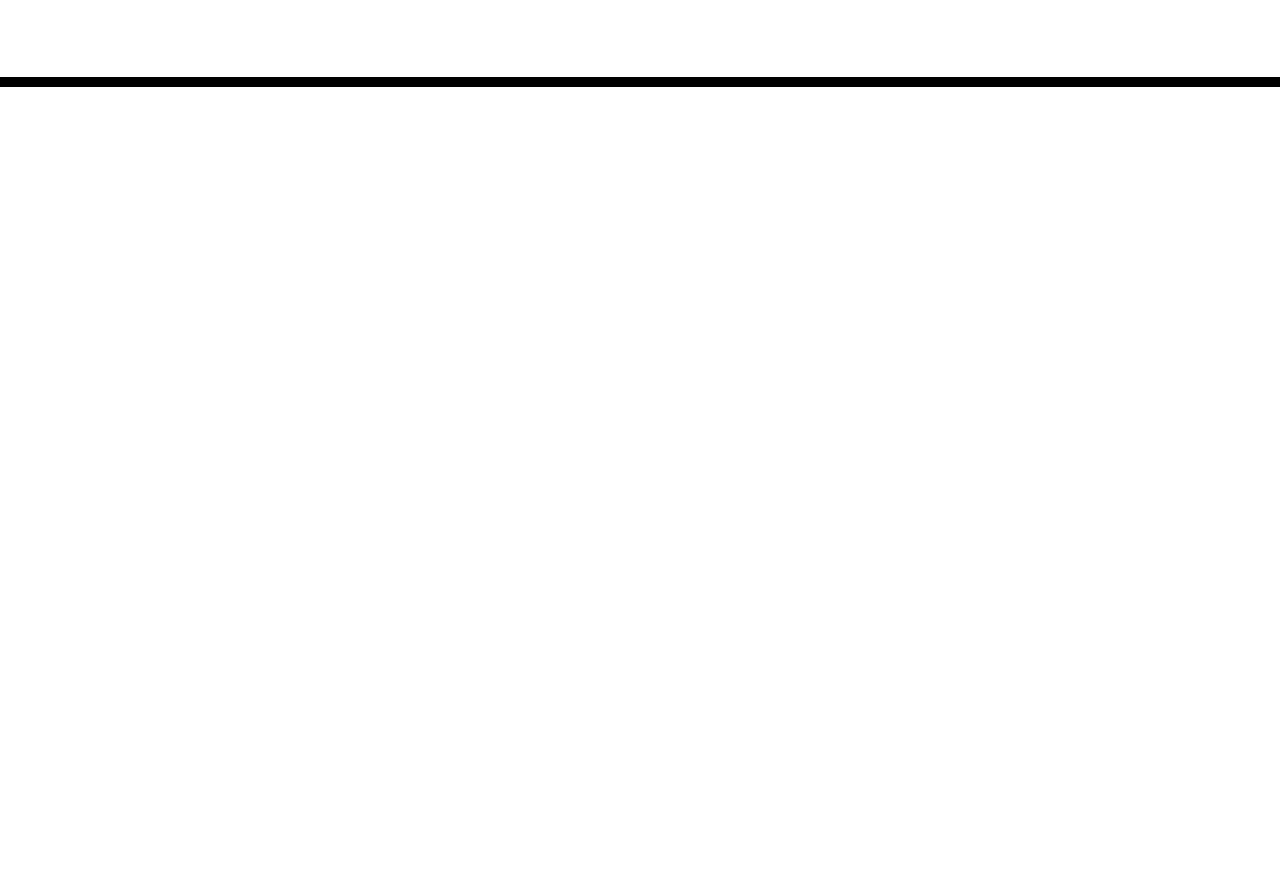
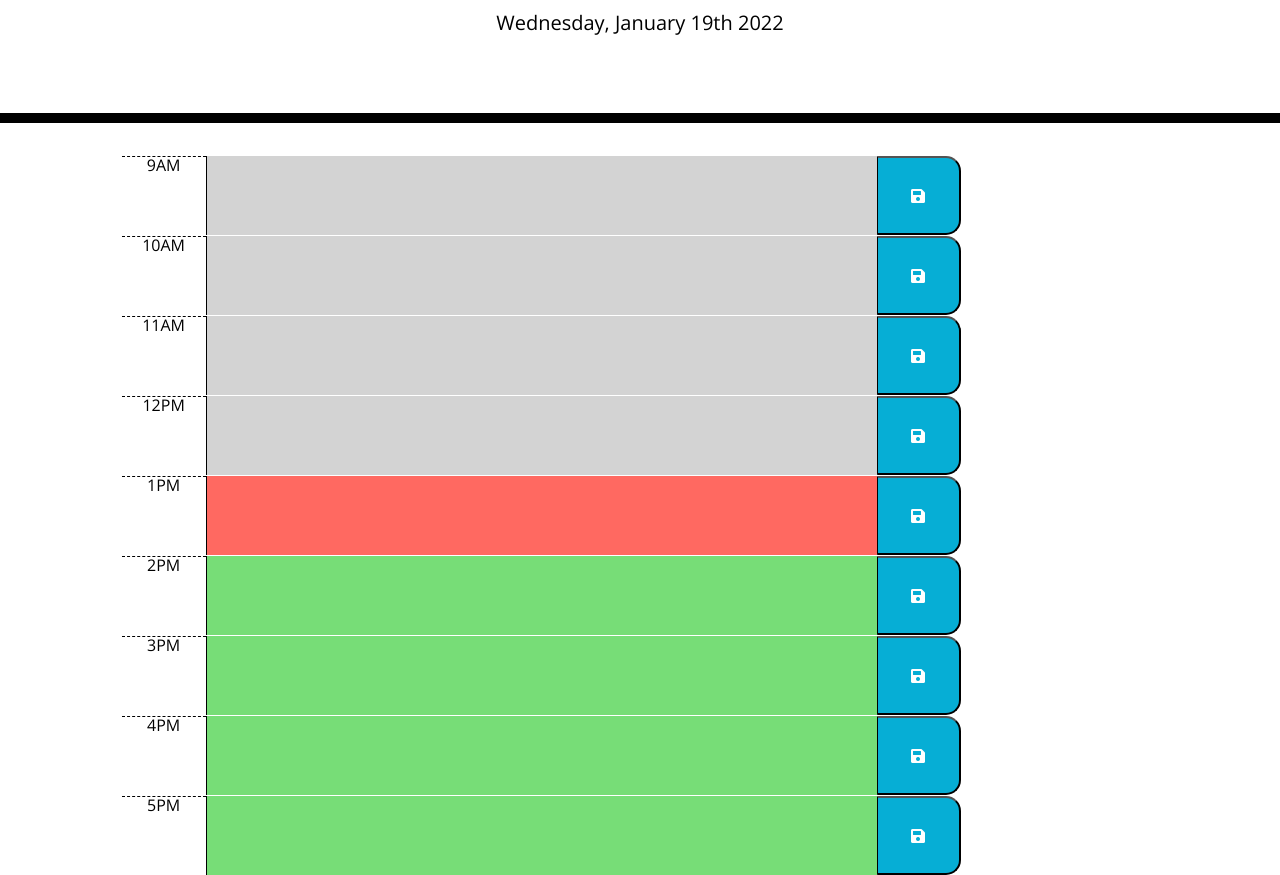
Before and after one commit to GrantRT/Work-Day-Scheduler, a plain HTML site: page index.html in a window 1280 px wide. Shown: the part 181-1056 px from the top of the page. Before the commit the page ends 800 px from the top, so only its background shows below. Drawn offline with nearby package versions, Linux system fonts and the light colour scheme; files that its build step writes are made by us from their sources.

Commit message:
updated html & js time blocks now change colour depending on time

```diff
--- /dev/null
+++ b/assets/script.js
@@ -0,0 +1,22 @@
+// using Moment.js to display the current day
+var currentDay = moment().format('dddd, MMMM Do YYYY');
+$('#currentDay').text(currentDay);
+
+function colourPicker() {
+  var currentHour = moment().hours();
+
+  $('.description').each(function () {
+    var currentEL = $(this);
+    var plannerHour = parseInt($(currentEL).attr('data-hour'));
+
+    if (plannerHour > currentHour) {
+      $(currentEL).addClass('future');
+    } else if (plannerHour === currentHour) {
+      $(currentEL).addClass('present');
+    } else {
+      $(currentEL).addClass('past');
+    }
+  });
+}
+
+colourPicker();
--- a/assets/style.css
+++ b/assets/style.css
@@ -44,17 +44,17 @@ textarea {
 
 .past {
   background-color: #d3d3d3;
-  color: white;
+  color: black;
 }
 
 .present {
   background-color: #ff6961;
-  color: white;
+  color: black;
 }
 
 .future {
   background-color: #77dd77;
-  color: white;
+  color: black;
 }
 
 .saveBtn {
--- a/index.html
+++ b/index.html
@@ -4,21 +4,10 @@
     <meta charset="UTF-8" />
     <meta name="viewport" content="width=device-width, initial-scale=1.0" />
     <meta http-equiv="X-UA-Compatible" content="ie=edge" />
-    <link
-      rel="stylesheet"
-      href="https://stackpath.bootstrapcdn.com/bootstrap/4.3.1/css/bootstrap.min.css"
-    />
-    <link
-      rel="stylesheet"
-      href="https://use.fontawesome.com/releases/v5.8.1/css/all.css"
-      integrity="sha384-50oBUHEmvpQ+1lW4y57PTFmhCaXp0ML5d60M1M7uH2+nqUivzIebhndOJK28anvf"
-      crossorigin="anonymous"
-    />
-    <link
-      href="https://fonts.googleapis.com/css?family=Open+Sans&display=swap"
-      rel="stylesheet"
-    />
-    <link rel="stylesheet" href="style.css" />
+    <link rel="stylesheet" href="https://stackpath.bootstrapcdn.com/bootstrap/4.3.1/css/bootstrap.min.css" />
+    <link rel="stylesheet" href="https://use.fontawesome.com/releases/v5.8.1/css/all.css" integrity="sha384-50oBUHEmvpQ+1lW4y57PTFmhCaXp0ML5d60M1M7uH2+nqUivzIebhndOJK28anvf" crossorigin="anonymous" />
+    <link href="https://fonts.googleapis.com/css?family=Open+Sans&display=swap" rel="stylesheet" />
+    <link rel="stylesheet" href="assets/style.css" />
     <title>Work Day Scheduler</title>
   </head>
 
@@ -28,11 +17,57 @@
       <p class="lead">A simple calendar app for scheduling your work day</p>
       <p id="currentDay" class="lead"></p>
     </header>
-    <div class="container">
+    <div class="container col-12 col-md-10">
       <!-- Timeblocks go here -->
+      <div class="row time-block col-12">
+        <div class="hour col-3 col-md-1"><p>9AM</p></div>
+        <textarea data-hour="9" class="description col-6 col-md-8"></textarea>
+        <button class="saveBtn col-3 col-md-1"><i class="fas fa-save"></i></button>
+      </div>
+      <div class="row time-block col-12">
+        <div class="hour col-3 col-md-1"><p>10AM</p></div>
+        <textarea data-hour="10" class="description col-6 col-md-8"></textarea>
+        <button class="saveBtn col-3 col-md-1"><i class="fas fa-save"></i></button>
+      </div>
+      <div class="row time-block col-12">
+        <div class="hour col-3 col-md-1"><p>11AM</p></div>
+        <textarea data-hour="11" class="description col-6 col-md-8"></textarea>
+        <button class="saveBtn col-3 col-md-1"><i class="fas fa-save"></i></button>
+      </div>
+      <div class="row time-block col-12">
+        <div class="hour col-3 col-md-1"><p>12PM</p></div>
+        <textarea data-hour="12" class="description col-6 col-md-8"></textarea>
+        <button class="saveBtn col-3 col-md-1"><i class="fas fa-save"></i></button>
+      </div>
+      <div class="row time-block col-12">
+        <div class="hour col-3 col-md-1"><p>1PM</p></div>
+        <textarea data-hour="13" class="description col-6 col-md-8"></textarea>
+        <button class="saveBtn col-3 col-md-1"><i class="fas fa-save"></i></button>
+      </div>
+      <div class="row time-block col-12">
+        <div class="hour col-3 col-md-1"><p>2PM</p></div>
+        <textarea data-hour="14" class="description col-6 col-md-8"></textarea>
+        <button class="saveBtn col-3 col-md-1"><i class="fas fa-save"></i></button>
+      </div>
+      <div class="row time-block col-12">
+        <div class="hour col-3 col-md-1"><p>3PM</p></div>
+        <textarea data-hour="15" class="description col-6 col-md-8"></textarea>
+        <button class="saveBtn col-3 col-md-1"><i class="fas fa-save"></i></button>
+      </div>
+      <div class="row time-block col-12">
+        <div class="hour col-3 col-md-1"><p>4PM</p></div>
+        <textarea data-hour="16" class="description col-6 col-md-8"></textarea>
+        <button class="saveBtn col-3 col-md-1"><i class="fas fa-save"></i></button>
+      </div>
+      <div class="row time-block col-12">
+        <div class="hour col-3 col-md-1">5PM</div>
+        <textarea data-hour="17" class="description col-6 col-md-8"></textarea>
+        <button class="saveBtn col-3 col-md-1"><i class="fas fa-save"></i></button>
+      </div>
     </div>
 
     <script src="https://cdnjs.cloudflare.com/ajax/libs/jquery/3.2.1/jquery.min.js"></script>
     <script src="https://cdnjs.cloudflare.com/ajax/libs/moment.js/2.24.0/moment.min.js"></script>
+    <script src="assets/script.js"></script>
   </body>
 </html>
```
